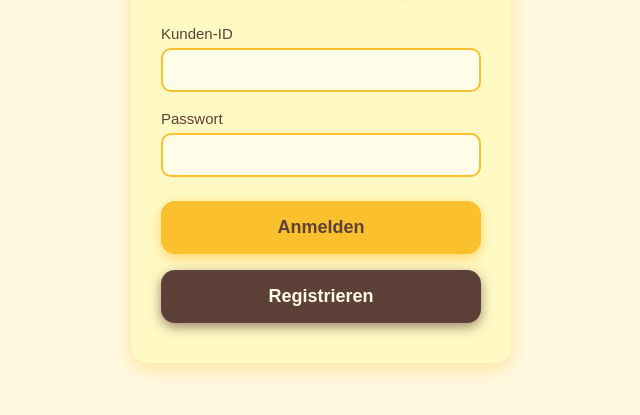
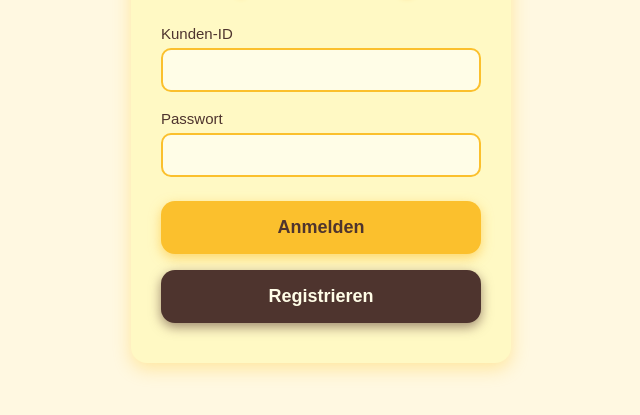
Before and after one commit to Webseite30/Webseite30.github.io, a plain HTML site: page login.html in a window 1280 px wide. Shown: the part 251-666 px from the top of the page, without its empty margins (319-959 px from the left). Drawn offline with Linux system fonts and the light colour scheme.

Commit message:
Update login.html

```diff
--- a/login.html
+++ b/login.html
@@ -37,7 +37,7 @@
       flex-direction: column;
       margin-bottom: 18px;
       font-size: 15px;
-      color: #5d4037;
+      color: #4e342e;
     }
     input {
       padding: 12px 14px;
@@ -68,7 +68,7 @@
       padding: 16px 0;
       font-size: 18px;
       font-weight: 700;
-      color: #5d4037;
+      color: #4e342e;
       cursor: pointer;
       box-shadow: 0 4px 12px rgba(251, 192, 45, 0.6);
       transition: background 0.3s ease;
@@ -80,7 +80,7 @@
     }
 
     .btn-secondary {
-      background: #5d4037;
+      background: #4e342e;
       color: #fffde7;
       border: none;
       border-radius: 14px;
```
